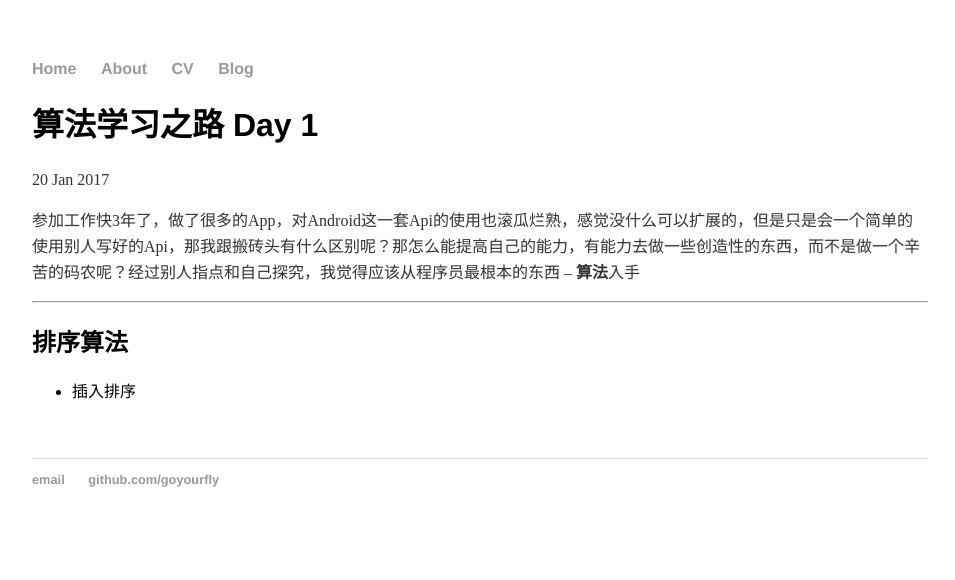
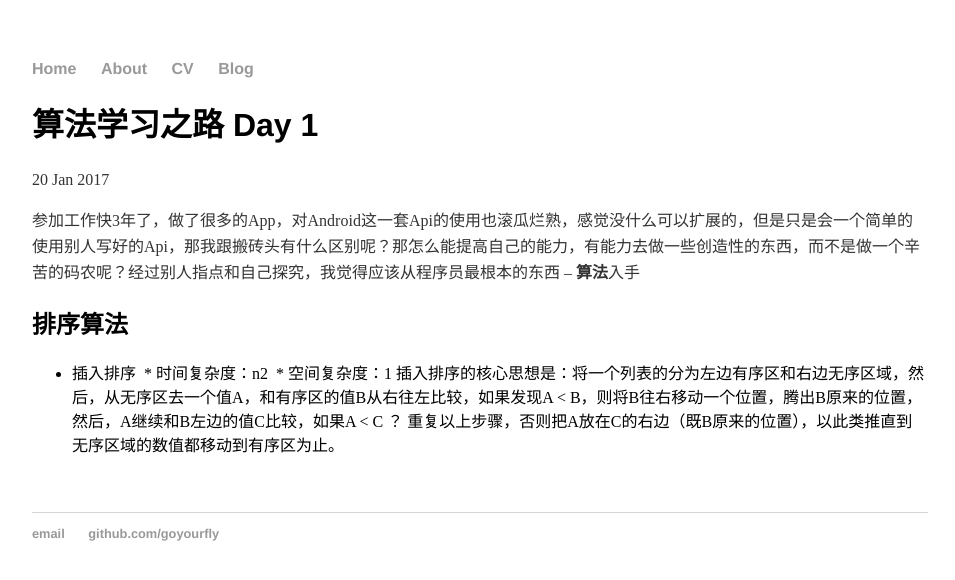
Before and after one commit to goyourfly/goyourfly.github.io, a Jekyll site: the page built from _posts/2017-01-20-go-your-fly-site-launched.md, in a window 1280 px wide. Shown: the top 580 px of the page, without its empty margins (160-1115 px from the left). Built offline with Jekyll 4.4.1, drawn with Linux system fonts in a browser that asks for light colours.

Commit message:
Update 2017-01-20-go-your-fly-site-launched.md

```diff
--- a/_posts/2017-01-20-go-your-fly-site-launched.md
+++ b/_posts/2017-01-20-go-your-fly-site-launched.md
@@ -5,7 +5,9 @@ date: 2017-01-20
 ---
 参加工作快3年了，做了很多的App，对Android这一套Api的使用也滚瓜烂熟，感觉没什么可以扩展的，但是只是会一个简单的使用别人写好的Api，那我跟搬砖头有什么区别呢？那怎么能提高自己的能力，有能力去做一些创造性的东西，而不是做一个辛苦的码农呢？经过别人指点和自己探究，我觉得应该从程序员最根本的东西 -- **算法**入手
 
-***
 
 ## 排序算法
 * 插入排序
+  * 时间复杂度：n2
+  * 空间复杂度：1
+插入排序的核心思想是：将一个列表的分为左边有序区和右边无序区域，然后，从无序区去一个值A，和有序区的值B从右往左比较，如果发现A < B，则将B往右移动一个位置，腾出B原来的位置，然后，A继续和B左边的值C比较，如果A < C ？ 重复以上步骤，否则把A放在C的右边（既B原来的位置），以此类推直到无序区域的数值都移动到有序区为止。
```
